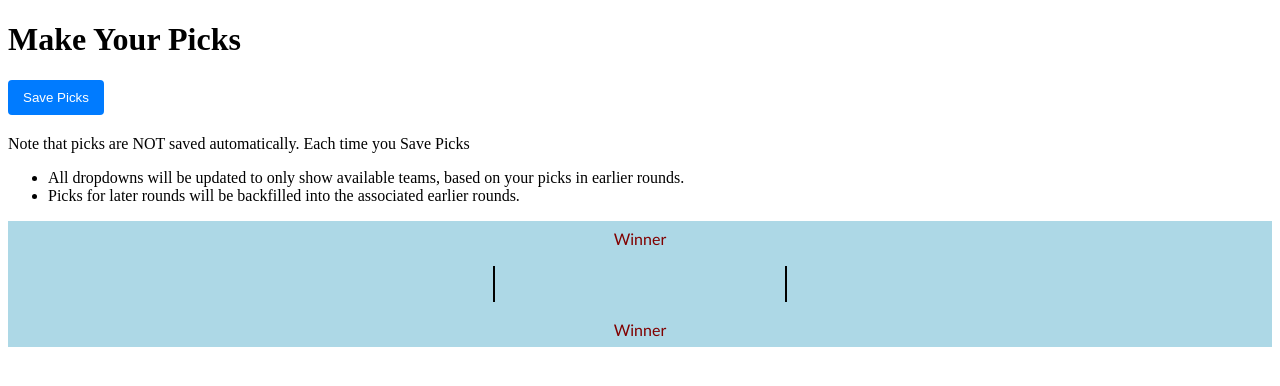
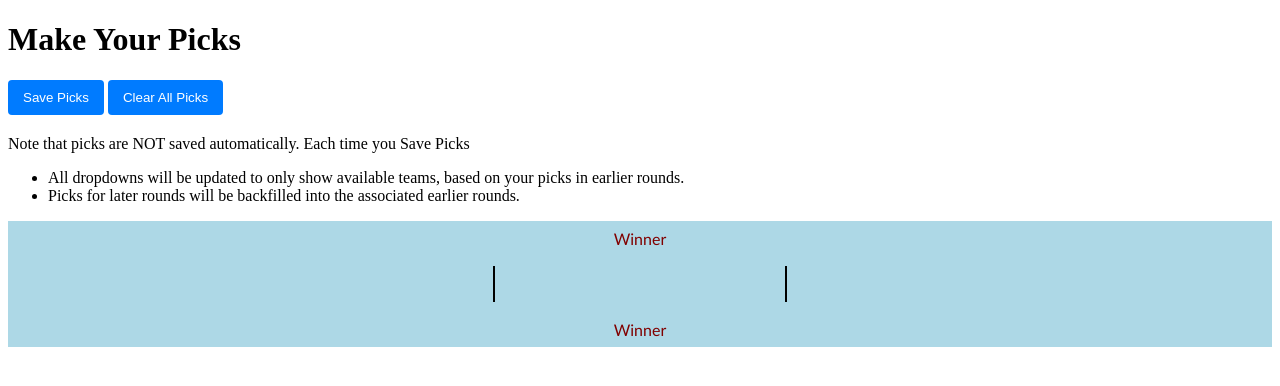
Before and after one commit to gmichnikov/madness, a Flask app: page /make_picks in a window 1280 px wide. Shown: the part 29-415 px from the top of the page. Run offline with Flask 3, Linux system fonts and the light colour scheme; the visitor is signed in with stand-in values (Sample User, id 1); data that the repository does not hold is empty; parts of the project's set-up code (start-up, migrations or seed data) failed here and were passed over.

Commit message:
Add a clear picks button to make_picks

```diff
--- a/app/routes.py
+++ b/app/routes.py
@@ -359,23 +359,28 @@ def make_picks():
     potential_picks_map = {game.id: get_potential_picks(game.id, return_current_pick=False) for game in games}
 
     if request.method == 'POST':
-        for game in games:
-            selected_team_id = request.form.get(f'game{game.id}')
-            pick = Pick.query.filter_by(user_id=current_user.id, game_id=game.id).first()
-            if selected_team_id:
-                selected_team_id = int(selected_team_id)
-                add_or_update_pick(pick, selected_team_id, game.id)
-            else:
-                later_round_pick_team_id = get_later_round_pick(game, request.form)
-                if later_round_pick_team_id and later_round_pick_team_id in potential_picks_map[game.id]:
-                    add_or_update_pick(pick, later_round_pick_team_id, game.id)
+        if request.form['action'] == 'save_picks':
+            for game in games:
+                selected_team_id = request.form.get(f'game{game.id}')
+                pick = Pick.query.filter_by(user_id=current_user.id, game_id=game.id).first()
+                if selected_team_id:
+                    selected_team_id = int(selected_team_id)
+                    add_or_update_pick(pick, selected_team_id, game.id)
                 else:
-                    # Delete existing pick if it exists
-                    Pick.query.filter_by(user_id=current_user.id, game_id=game.id).delete()
+                    later_round_pick_team_id = get_later_round_pick(game, request.form)
+                    if later_round_pick_team_id and later_round_pick_team_id in potential_picks_map[game.id]:
+                        add_or_update_pick(pick, later_round_pick_team_id, game.id)
+                    else:
+                        # Delete existing pick if it exists
+                        Pick.query.filter_by(user_id=current_user.id, game_id=game.id).delete()
 
-        db.session.commit()
-        flash('Your picks have been saved.')
-        return redirect(url_for('make_picks'))
+            db.session.commit()
+            flash('Your picks have been saved.')
+            return redirect(url_for('make_picks'))
+        elif request.form['action'] == 'clear_picks':
+            Pick.query.filter_by(user_id=current_user.id).delete()
+            db.session.commit()
+            return redirect(url_for('make_picks'))
 
     return render_template('make_picks.html', games=games, teams=teams, rounds=rounds, regions=regions, user_picks=user_picks, teams_dict=teams_dict, potential_picks_map=potential_picks_map)
 
--- a/app/templates/make_picks.html
+++ b/app/templates/make_picks.html
@@ -2,7 +2,9 @@
 {% block content %}
     <h1>Make Your Picks</h1>
     <form method="post">
-        <input type="submit" value="Save Picks" class="bracket-grid-submit btn btn-primary">
+        <button type="submit" name="action" value="save_picks" class="bracket-grid-submit btn btn-primary">Save Picks</button>
+        <button type="submit" name="action" value="clear_picks" class="bracket-grid-submit btn btn-primary">Clear All Picks</button>
+
         <p>Note that picks are NOT saved automatically. Each time you Save Picks</p>
         <ul>
             <li>All dropdowns will be updated to only show available teams, based on your picks in earlier rounds.</li>
```
